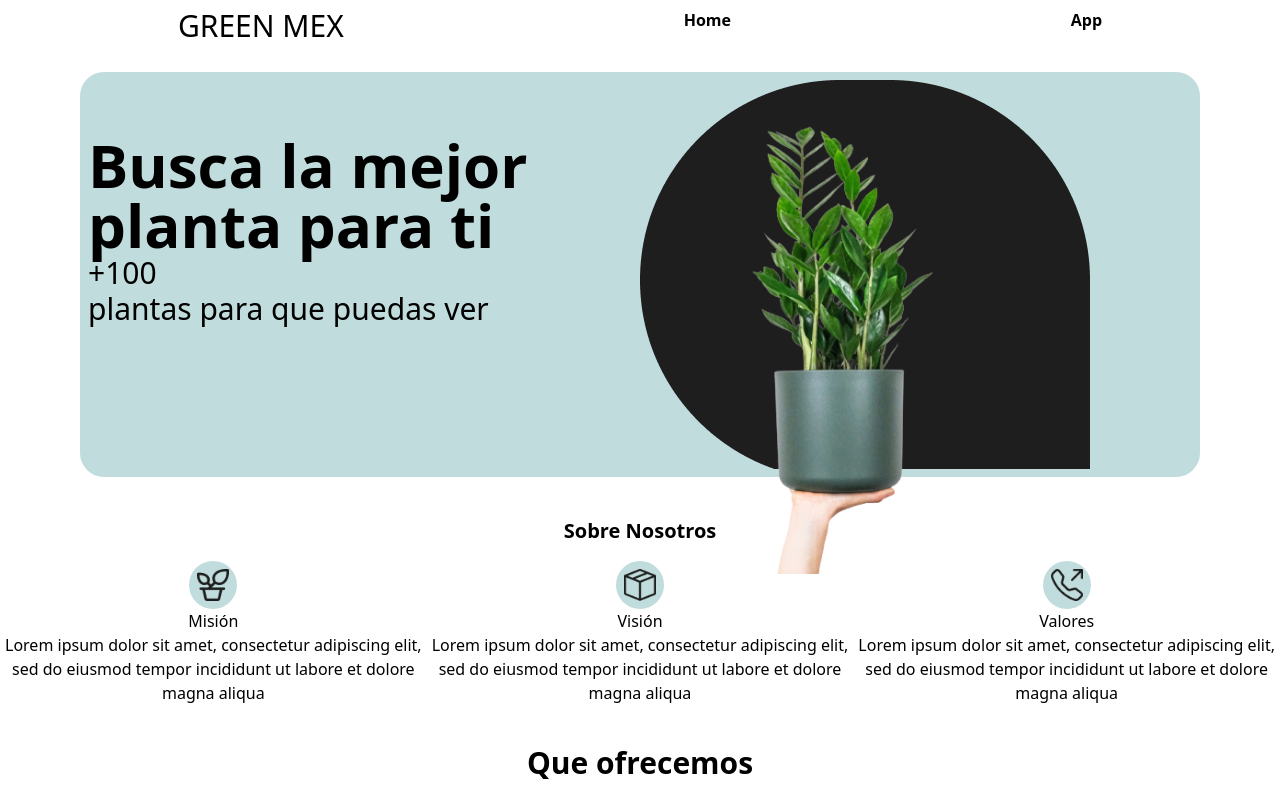
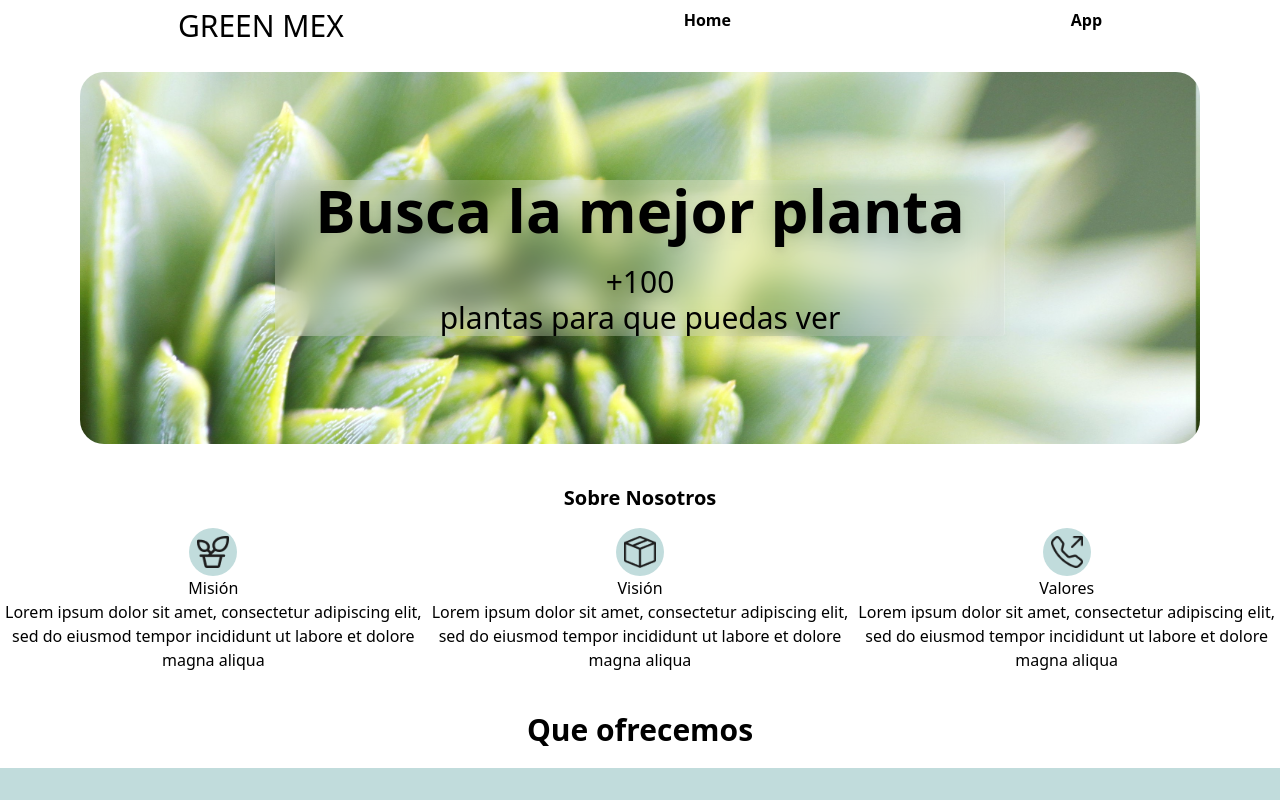
Before and after one commit to DEADM0US3/ExamenRafa, a React (Create React App) app: page / in a window 1280 px wide. Shown: the top 800 px of the page. Built offline with nearby package versions, Linux system fonts and the light colour scheme.

Commit message:
hero image

```diff
--- a/src/components/Header.js
+++ b/src/components/Header.js
@@ -1,22 +1,17 @@
 import React from 'react';
-import bgplant from "../assets/bg-plant.png";
-import plant from "../assets/plant.png";
 function Header() {
     return (
-        <div className='grid place-content-center mt-5    mx-20 rounded-3xl bg-[#C1DCDC]'>
+        <div className='grid place-content-center mt-5   hero mx-20 rounded-3xl '>
             <div className='  p-2'>
-                <div className='grid grid-cols-2'>
-                    <div>
-                        <h1 className='text-6xl font-bold mt-[10%]'>
-                            Busca la mejor planta para ti
+                <div className='grid '>
+                    <div className='px-10 w-full  bg-white bg-opacity-20 backdrop-blur-lg rounded drop-shadow-lg'>
+                        <h1 className='text-6xl font-bold '>
+                            Busca la mejor planta
                         </h1>
-                        <p className='text-3xl'>+100</p>
-                        <p className='text-3xl'>plantas para que puedas ver</p>
+                        <p className='text-3xl text-center mt-6'>+100</p>
+                        <p className='text-3xl text-center'>plantas para que puedas ver</p>
                     </div>
-                    <div >
-                        <img className=' absolute z-20   ' src={plant} alt='plant' />
-                        <img className=' z-10 ' src={bgplant} alt='bgplant' />
-                    </div>
+
                 </div>
             </div>
         </div>
--- a/src/index.css
+++ b/src/index.css
@@ -1,3 +1,10 @@
 @tailwind base;
 @tailwind components;
 @tailwind utilities;
+
+.hero{
+    background-image: url(../src/assets/bg.jfif);
+    background-repeat: no-repeat;
+    background-size: cover;
+    padding: 100px;
+}
```
Also changed, not shown: src/assets/bg.jfif (added).
